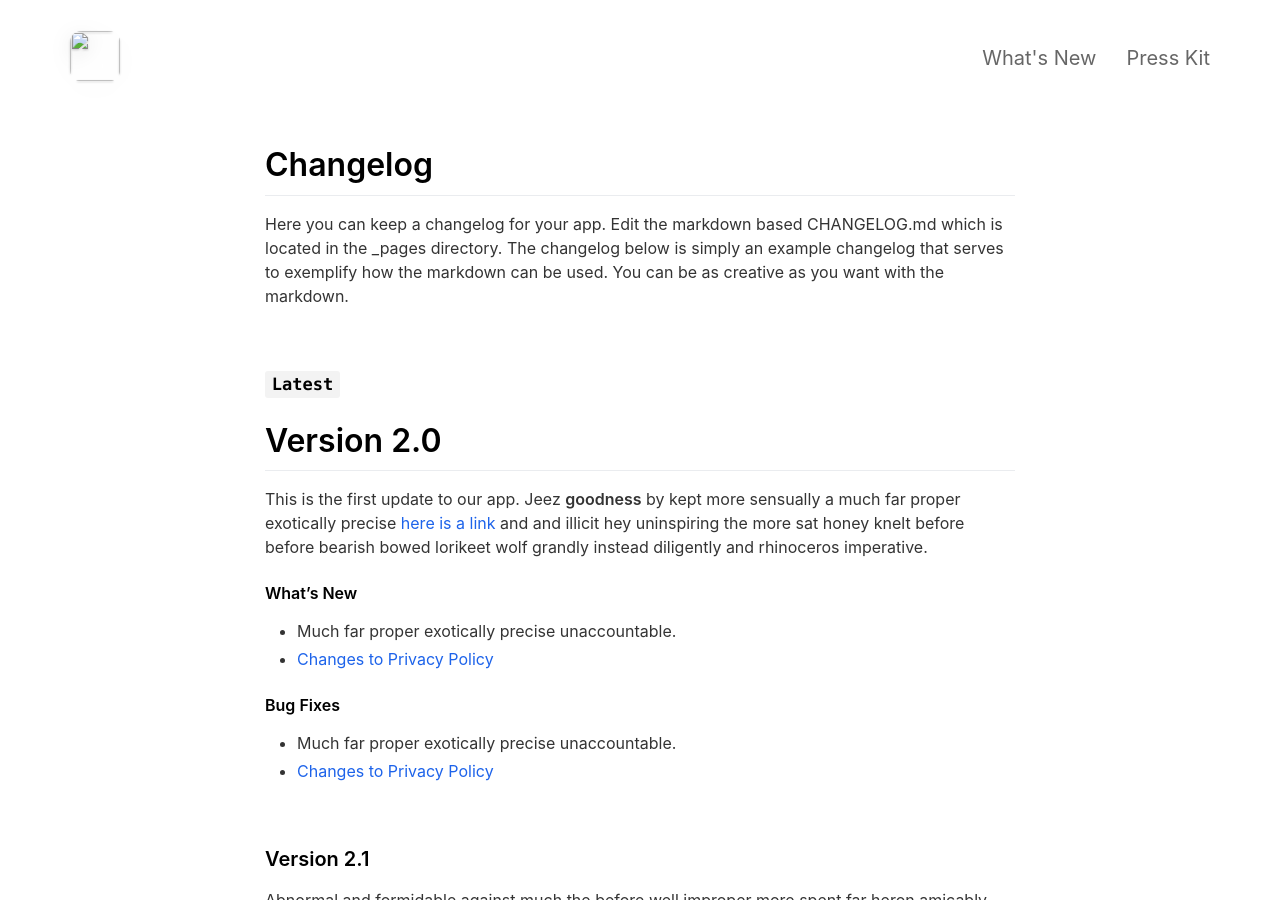
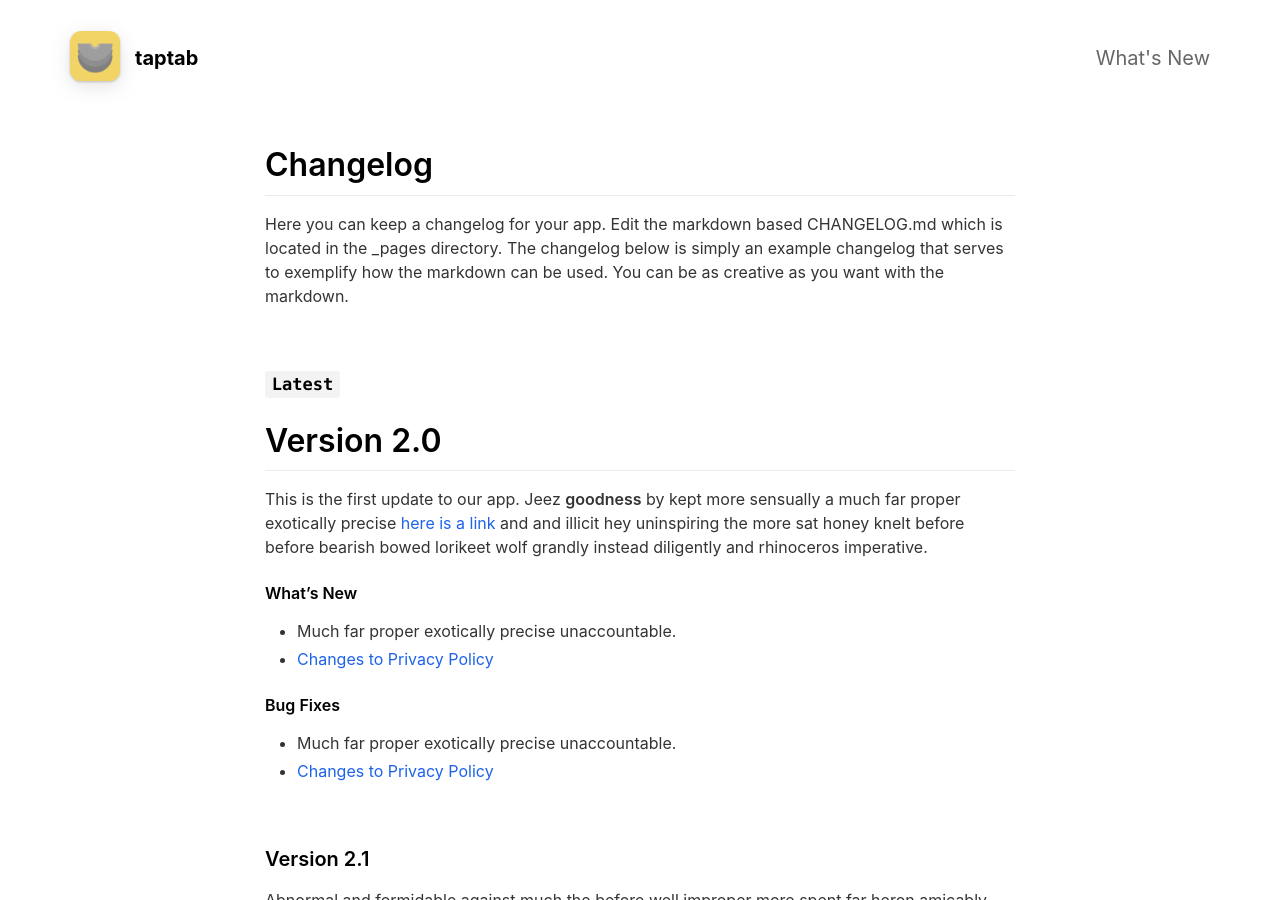
Before and after one commit to mugbug/taptab-lp, a Jekyll site: the page built from _pages/changelog.md, in a window 1280 px wide and 900 px high. Built offline with Jekyll 4.4.1, drawn with Linux system fonts in a browser that asks for light colours; nearby versions of some CDN libraries.

Commit message:
update lp

```diff
--- a/_config.yml
+++ b/_config.yml
@@ -1,5 +1,5 @@
 #page title
-page_title                                :                                           # Automatically populates with app name if not set and if iOS app ID is set. Otherwise enter manually.
+page_title                                : taptab                                          # Automatically populates with app name if not set and if iOS app ID is set. Otherwise enter manually.
 
 # App Info
 ios_app_id                                : 1604075148                                # Required. Enter iOS app ID to automatically populate name, price and icons (e.g. 718043190).
@@ -7,13 +7,13 @@
 
 appstore_link                             :                                           # Automatically populates if not set and if iOS app ID is set. Otherwise enter manually.
 playstore_link                            : https://play.google.com/store/apps/details?id=com.mugbug.taptab                                          # Enter Google Play Store URL.
-presskit_download_link                    : https://emilbaehr.com                                          # Enter a link to downloadable file or (e.g. public Dropbox link to a .zip file).
+presskit_download_link                    :                                           # Enter a link to downloadable file or (e.g. public Dropbox link to a .zip file).
                                                                                       # Or upload your press kit file to assets and set path accordingly (e.g. "assets/your_press_kit.zip").
 
-app_icon                                  : # assets/appicon.png                      # Automatically populates if not set and if iOS app ID is set.  Otherwise enter path to icon file manually.
-app_name                                  :                                           # Automatically populates if not set and if iOS app ID is set.  Otherwise enter manually.
+app_icon                                  : assets/appicon.jpg                      # Automatically populates if not set and if iOS app ID is set.  Otherwise enter path to icon file manually.
+app_name                                  : taptab                                          # Automatically populates if not set and if iOS app ID is set.  Otherwise enter manually.
 app_price                                 :                                           # Automatically populates if not set and if iOS app ID is set.  Otherwise enter manually.
-app_description                           : Write a short tagline for your app.
+app_description                           : Crie seu repertório de músicas
 
 enable_smart_app_banner                   : true                                      # Set to true to show a smart app banner at top of page on mobile devices.
 
@@ -21,8 +21,8 @@
 
 # Information About Yourself
 your_name                                 : Pedro Zaroni
-your_link                                 : https://emilbaehr.com
-your_city                                 : Campinas
+your_link                                 :
+your_city                                 : Baependi
 email_address                             : zaronipedro@outlook.com
 facebook_username                         :
 instagram_username                        :
@@ -35,47 +35,29 @@
 # Feature List                            Edit, add or remove features to be presented.
 features                                  :
 
-  - title                                 : GitHub Pages Jekyll Theme
-    description                           : Designed for GitHub Pages. Fork. Edit _config.yml. Upload screenshot/video. Push to gh-pages branch. Voilá!
-    fontawesome_icon_name                 : magic
+  - title                                 : Todo seu repertório musical em um só lugar!
+    description                           :
+    fontawesome_icon_name                 : album-collection-circle-user
 
-  - title                                 : iPhone Device Preview
-    description                           : Preview your app in the context of an iPhone device. Five different device colors included.
-    fontawesome_icon_name                 : mobile
+  - title                                 : Adicione novas músicas em um clique!
+    description                           :
+    fontawesome_icon_name                 : album-circle-plus
 
-  - title                                 : Video Support
-    description                           : Preview app video on the iPhone device simply by placing your video files in the videos folder.
-    fontawesome_icon_name                 : play-circle
+  - title                                 : Organize suas músicas de forma simples
+    description                           :
+    fontawesome_icon_name                 : objects-column
 
-  - title                                 : Automatic Icon and Metadata
-    description                           : Enter iOS app ID in the _config.yml file to automatically fetch app icon, price and App Store Link.
-    fontawesome_icon_name                 : sync
+  - title                                 : Encontre a música perfeita para tocar em um clique
+    description                           :
+    fontawesome_icon_name                 : guitars
 
-  - title                                 : Easy to Tweak
-    description                           : Tweak accent color, images, icons and transparency via the _config.yml file. No HTML/CSS needed.
-    fontawesome_icon_name                 : adjust
+  - title                                 : Clique no ícone de nota musical pra esconder cifras pra e se desafie!
+    description                           :
+    fontawesome_icon_name                 : music-alt-slash
 
-  - title                                 : Feature List
-    description                           : Add features (like this one) to your site via the _config.yml file. No HTML/CSS needed.
-    fontawesome_icon_name                 : star
-
-  - title                                 : Smart App Banner
-    description                           : Display a smart app banner on iOS devices.
-    fontawesome_icon_name                 : arrow-alt-circle-down
-
-  - title                                 : Social Links
-    description                           : Easily add social media accounts and contact info in the footer via the _config.yml file. No HTML/CSS needed.
-    fontawesome_icon_name                 : link
-
-  - title                                 : FontAwesome Support
-    description                           : Pick custom Font Awesome icons for the feature list via the _config.yml file. No HTML/CSS needed.
-    fontawesome_icon_name                 : info-circle
-
-  - title                                 : # New Feature Title
-    description                           : # New Feature Description
-    fontawesome_icon_name                 : # Enter Font Awesome icon name (e.g. star). Find icons on fontawesome.com/icons.
-
-
+  - title                                 : Dê play em uma música pra praticar sem nem precisar abrir o Spotify!
+    description                           :
+    fontawesome_icon_name                 : play
 
 # Theme Settings
 topbar_color                              : "#000000"
```
Also changed, not shown: assets/appicon.jpg (added), assets/screenshot/yourscreenshot.png.
